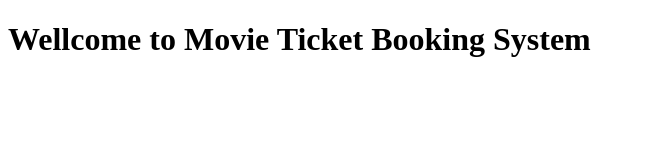
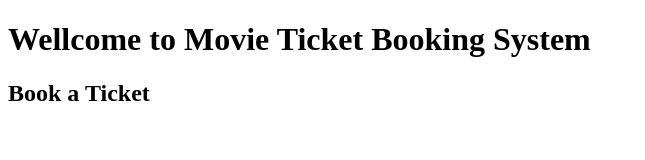
Before and after one commit to samm357/MTBS, a plain HTML site: page index.html in a window 1280 px wide. Shown: the whole page, without its empty margins (0-645 px from the left). Drawn offline with Linux system fonts and the light colour scheme.

Commit message:
Add subtitle 'Book a Ticket' to index.html

```diff
--- a/index.html
+++ b/index.html
@@ -7,5 +7,6 @@
 </head>
 <body>
     <h1>Wellcome to Movie Ticket Booking System</h1>
+    <h2>Book a Ticket</h2>
 </body>
 </html>
```
